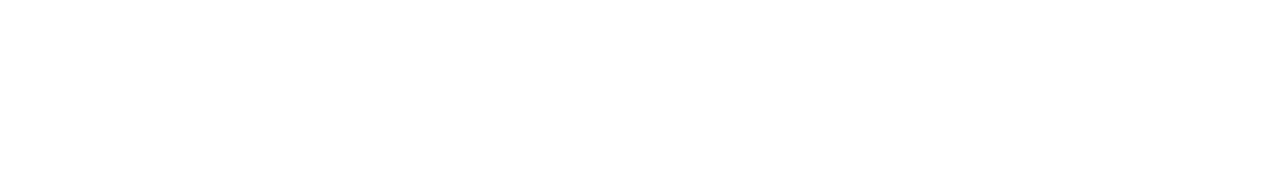
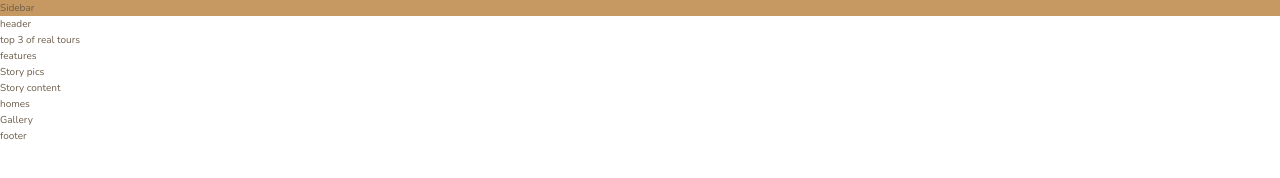
Before and after one commit to nikolaos1986/gridRensponsiveNexter, a website: page index.html in a window 1280 px wide. Drawn offline with nearby package versions, Linux system fonts and the light colour scheme; files that its build step writes are made by us from their sources.

Commit message:
in progress

```diff
--- a/index.html
+++ b/index.html
@@ -6,12 +6,30 @@
         <meta http-equiv="X-UA-Compatible" content="ie=edge">
 
         <link href="https://fonts.googleapis.com/css?family=Josefin+Sans:300,400,400i|Nunito:300,300i" rel="stylesheet">
-        <link rel="stylesheet" href="css/style.css">
+        <link rel="stylesheet" href="style.css">
         <link rel="shortcut icon" type="image/png" href="img/favicon.png">
 
         <title>nexter &mdash; your home, your freedom</title>
     </head>
     <body class="container">
-
+        <div class="sidebar">Sidebar</div>
+        <header class="header">header</header>
+        <div class="realtours">top 3 of real tours</div>
+        <section class="features">features</section>
+        <div class="story__pictures">
+Story pics
+        </div>
+        <div class="story__content">
+            Story content
+        </div>
+        <section class="homes">
+            homes
+        </section>
+        <section class="gallery">
+            Gallery
+        </section>
+        <footer class="footer">
+            footer
+        </footer>
     </body>
 </html>
--- a/sass/_base.scss
+++ b/sass/_base.scss
@@ -13,3 +13,27 @@ $color-grey-dark-2: #6D5D4B;
 // FONT VARIABLES
 $font-primary: 'Nunito', sans-serif;
 $font-display: 'Josefin Sans', sans-serif;
+
+html{
+    box-sizing: border-box;
+    font-size: 62.5%;
+}
+
+
+*::before,
+*::after,
+*{
+margin:0;
+padding:0;
+box-sizing: inherit;
+
+}
+
+body{
+font-family: $font-primary;
+color:$color-grey-dark-2;
+
+    font-weight: 300;
+    line-height: 1.6;
+
+}
--- a/sass/_sidebar.scss
+++ b/sass/_sidebar.scss
@@ -0,0 +1,4 @@
+.sidebar{
+    background-color: $color-primary;
+
+}
```
Also changed, not shown: package.json (+6 -3 lines), sass/main.scss (line endings or trailing spaces), style.css (added), 1 other file.
